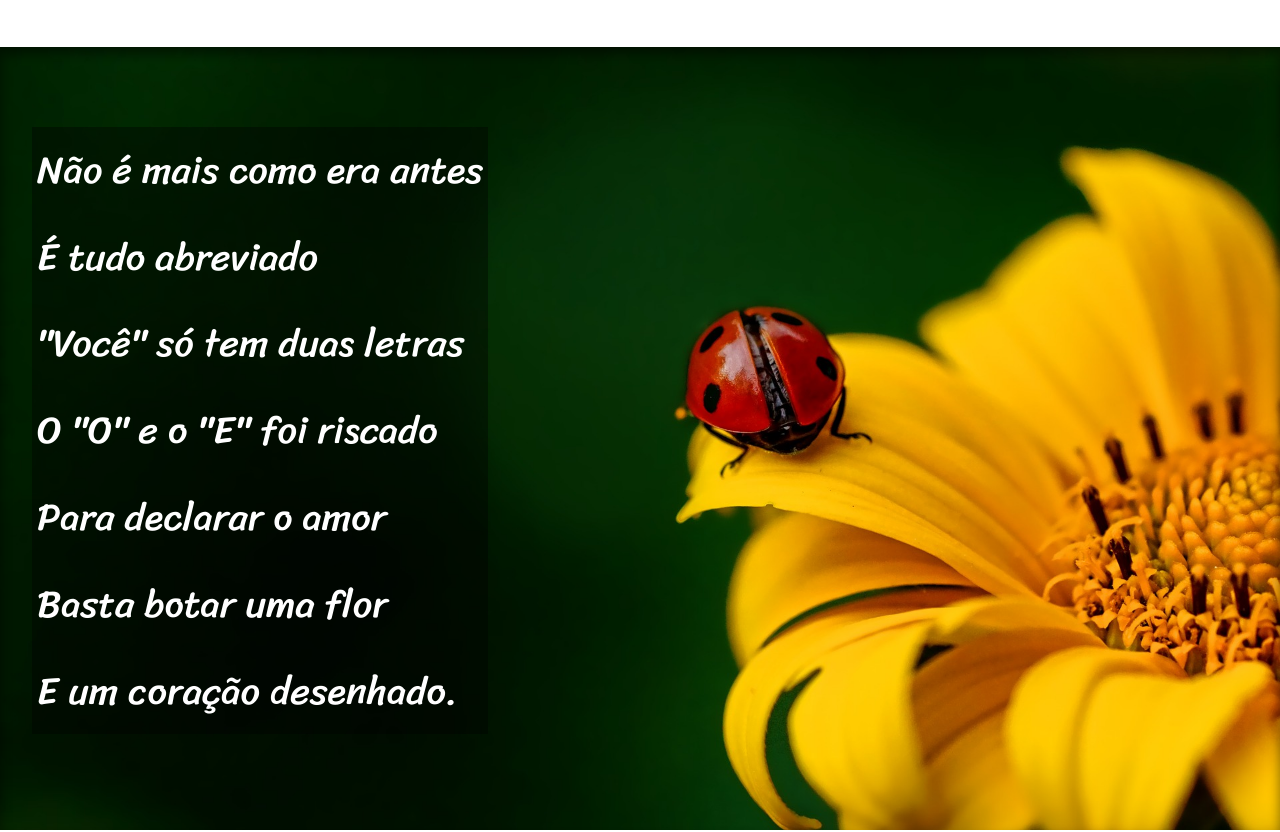
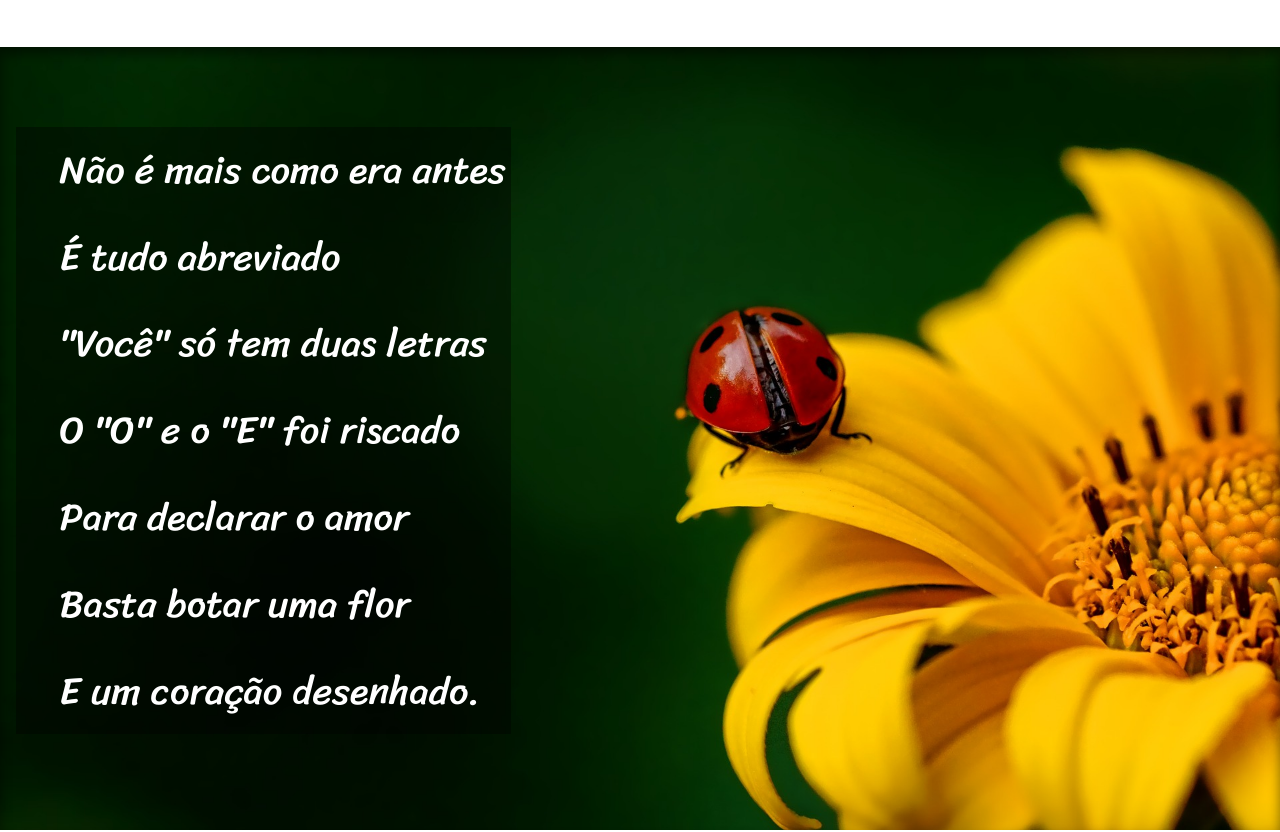
Before and after one commit to flavianofreire/site-cordel, a plain HTML site: page index.html in a window 1280 px wide. Shown: the part 1020-1852 px from the top of the page. Drawn offline with Linux system fonts and the light colour scheme.

Commit message:
final projeto cordel

```diff
--- a/style.css
+++ b/style.css
@@ -45,29 +45,27 @@ a:hover {
 }
 
 section {
-  margin: 5em 0 5em 0;
+  margin: 5em 0;
   padding-bottom: 6em;
 }
 
 p {
   font-size: 3vw;
-  margin-left: 2em;
   font-family: "Sriracha", cursive;
   line-height: 2;
   color: #000000;
+  margin-left: 1em;
 }
 
 .bg-traparente {
   display: inline-block;
   margin-top: 5em;
-  margin-left: 2em;
   background-color: #00000063;
-  text-align: left;
+  margin-left: 1em;
 }
 
 .bg-traparente > p {
   color: #ffffff;
-  margin-left: 0;
   padding: 5px;
 }
 
```
